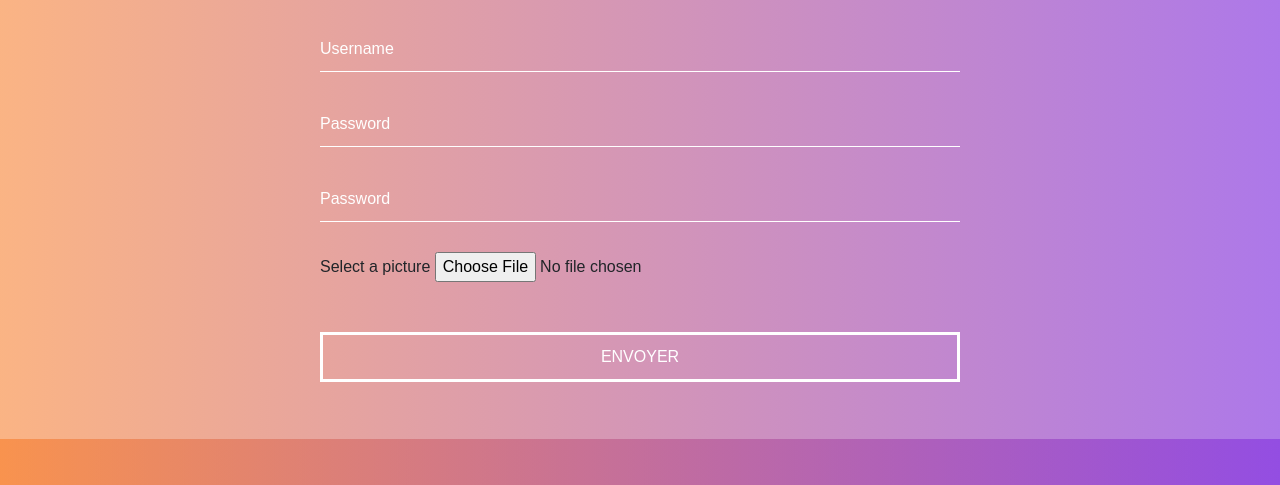
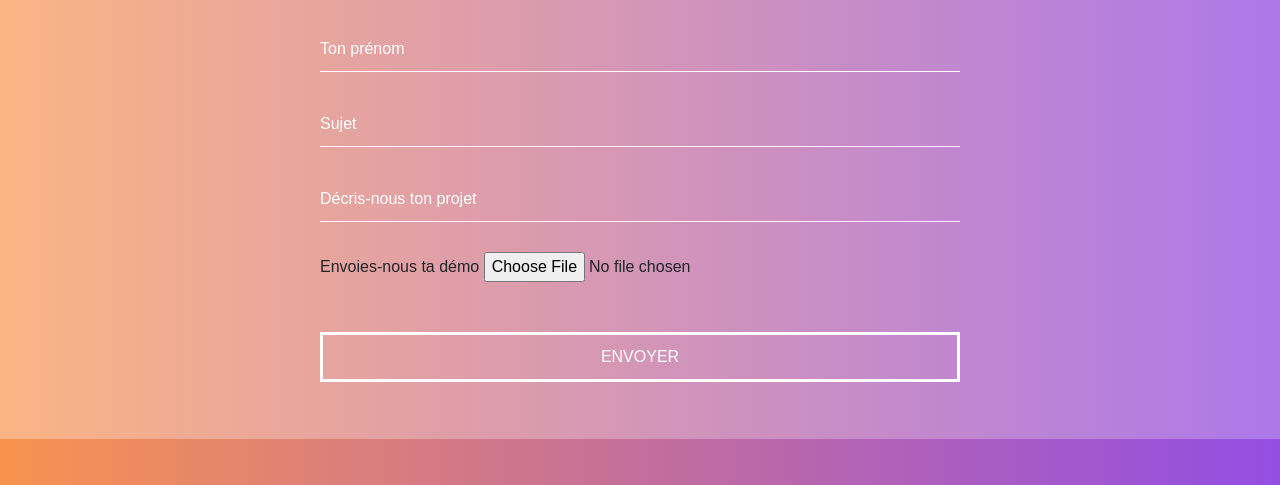
Before and after one commit to harriscreasy/ZAOUI_HARRIS-ECF202012_1, a plain HTML site: page contact.html in a window 1280 px wide. Shown: the part 315-800 px from the top of the page. Drawn offline with nearby package versions, Linux system fonts and the light colour scheme.

Commit message:
Encore des réglages

```diff
--- a/contact.html
+++ b/contact.html
@@ -61,17 +61,17 @@
         <form>
           <div class="user-box">
             <input type="text" name="" required="">
-            <label>Username</label>
+            <label>Ton prénom</label>
           </div>
           <div class="user-box">
             <input type="text" name="" required="">
-            <label>Password</label>
+            <label>Sujet</label>
           </div>
           <div class="user-box">
             <input type="text" name="" required="">
-            <label>Password</label>
+            <label>Décris-nous ton projet</label>
           </div>
-          Select a picture <input type="file" id="user_picture" onchange="update_image()">
+          Envoies-nous ta démo <input type="file" id="user_picture" onchange="update_image()">
           <a href="#">
 
             Envoyer
--- a/css/contact.css
+++ b/css/contact.css
@@ -93,3 +93,11 @@
       bottom: 100%;
     }
   }
+
+
+  @media (max-width:767px){
+
+    input{
+      font-size: 10px;
+    }
+  }
```
